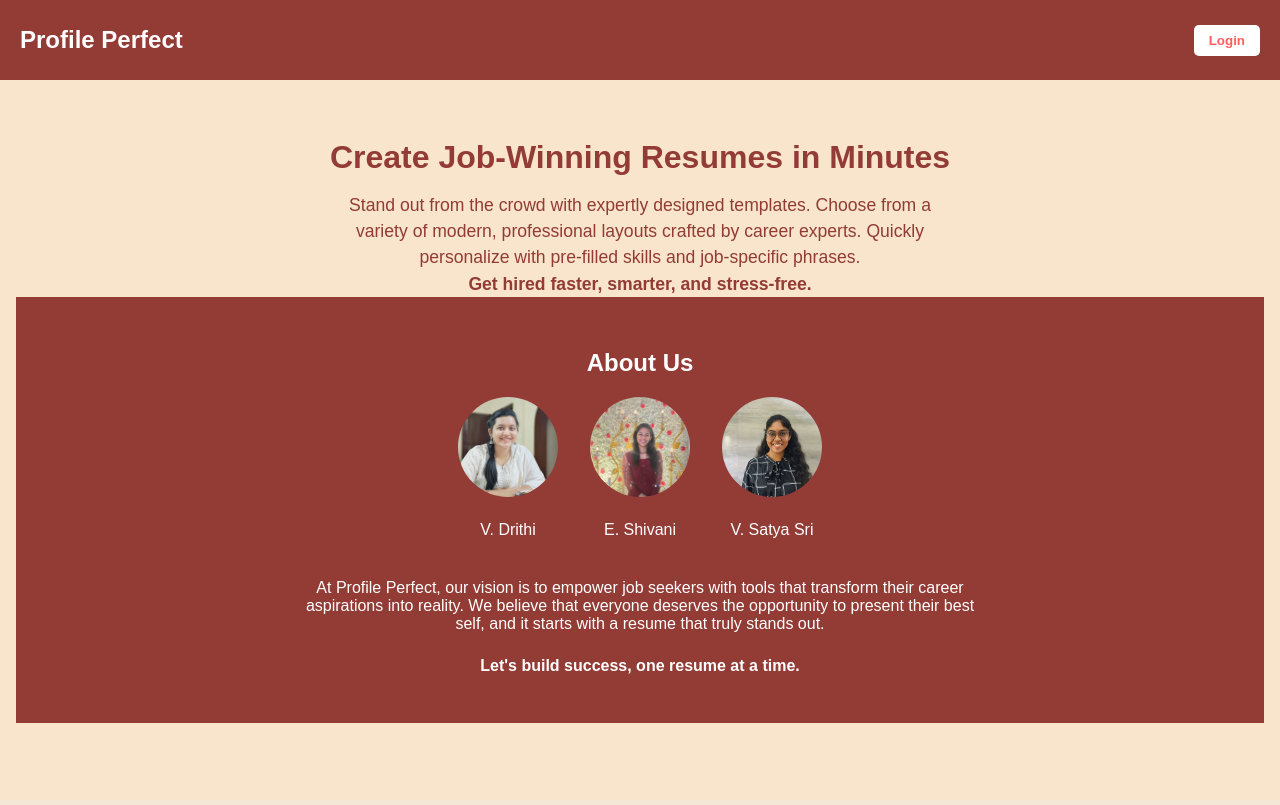
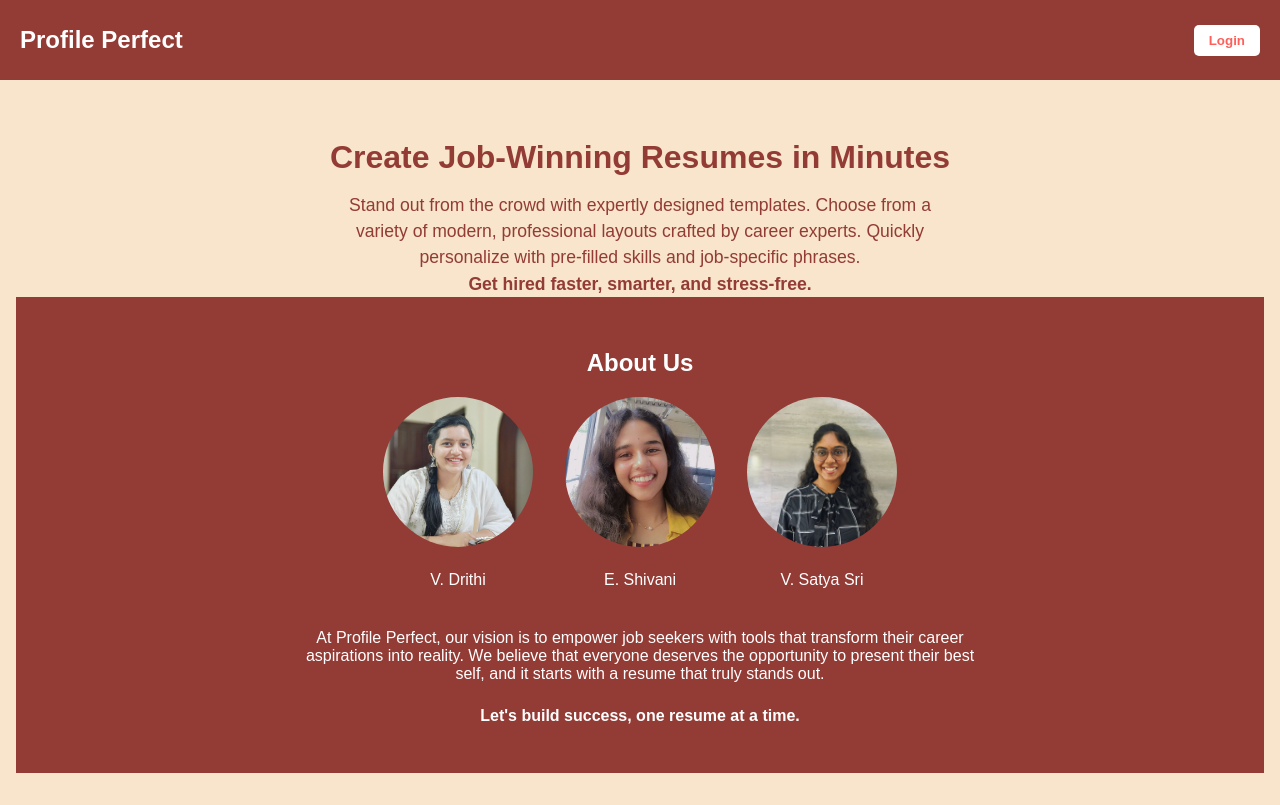
Before and after one commit to Shivanieltore/resumes, a React (Create React App) app in the folder client/: page / in a window 1280 px wide. Built offline with nearby package versions, Linux system fonts and the light colour scheme.

Commit message:
initial-commit

```diff
--- a/client/src/components/AboutUs.css
+++ b/client/src/components/AboutUs.css
@@ -19,8 +19,8 @@
   }
 
   .team-member img {
-    width: 100px;
-    height: 100px;
+    width: 150px;
+    height: 150px;
     border-radius: 50%;
     object-fit: cover;
     margin-bottom: 0.5rem;
```
Also changed, not shown: client/src/assets/placeholder2.jpg.
